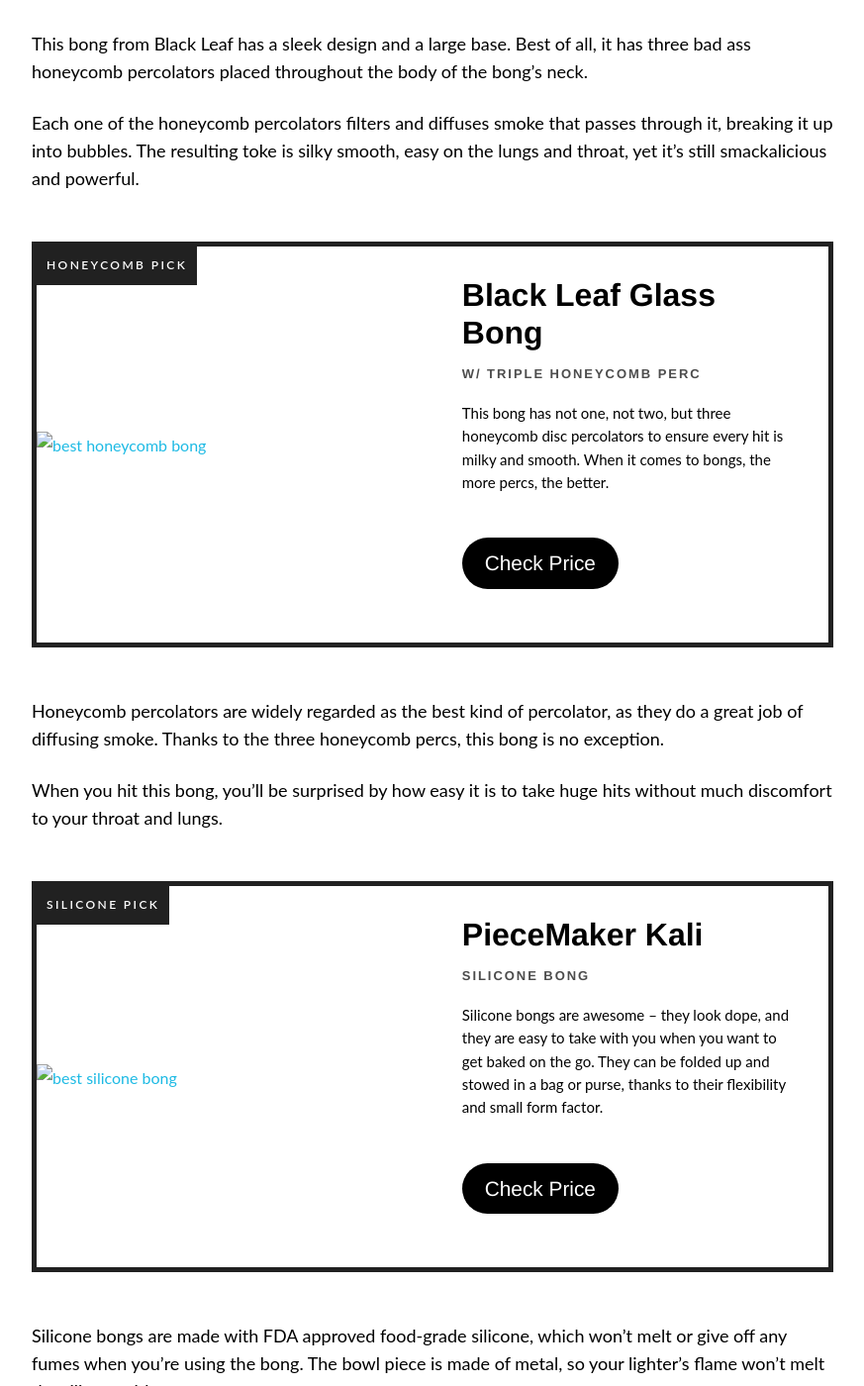
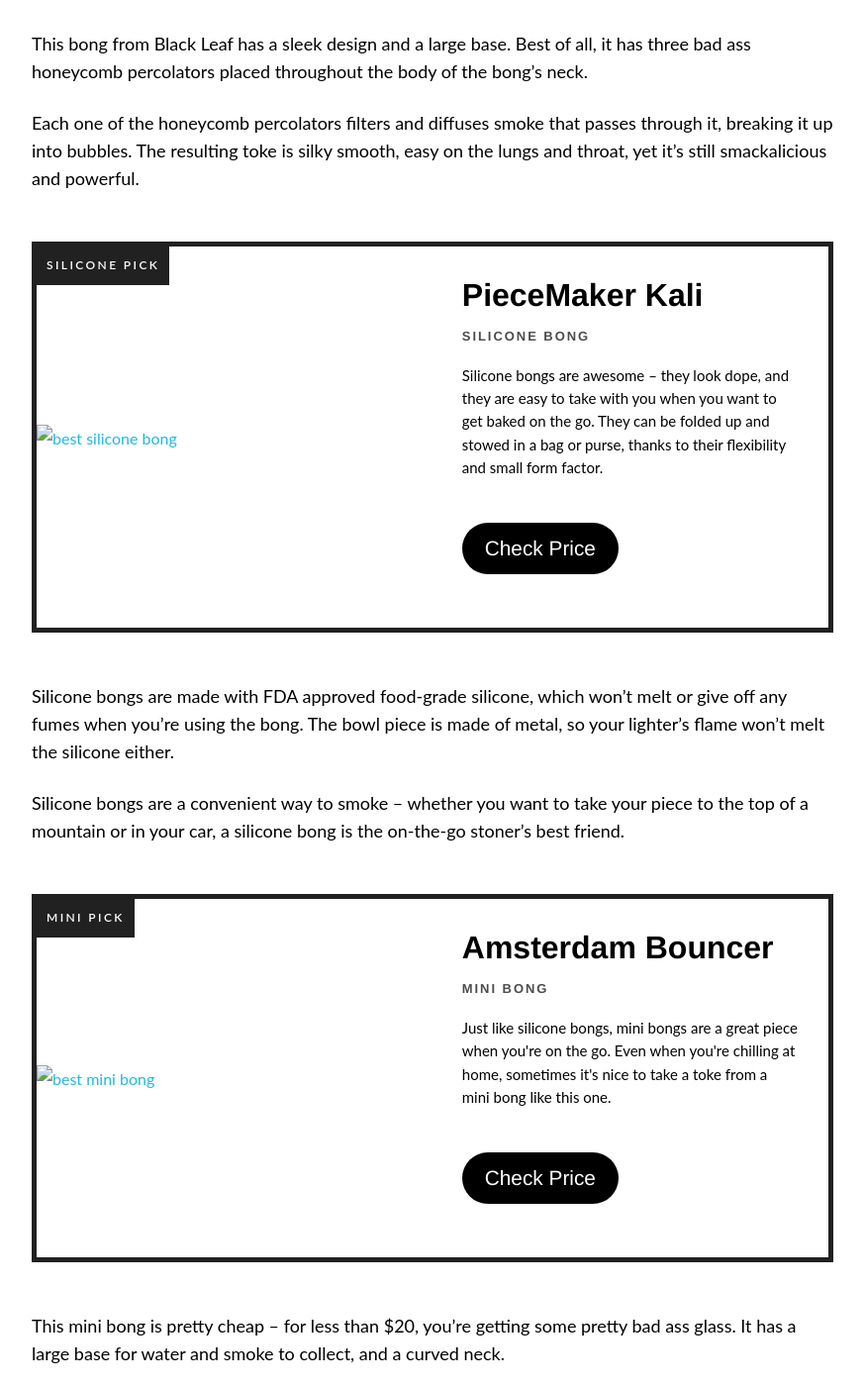
Before and after one commit to smokephisticated/smokephisticated, a Jekyll site: the page built from pages/pieces/bongs/bongs.md, in a window 1280 px wide and 1400 px high, scrolled down 4963 px. Shown: the whole window at 99% size, without its empty margins (64-937 px from the left). Built offline with Jekyll 4.4.1, drawn with Linux system fonts in a browser that asks for light colours; nearby versions of some CDN libraries; comment, search, counter and statistics services are not loaded.

Commit message:
bongs page update

```diff
--- a/pages/pieces/bongs/bongs.md
+++ b/pages/pieces/bongs/bongs.md
@@ -182,27 +182,6 @@
 This bong from Black Leaf has a sleek design and a large base. Best of all, it has three bad ass honeycomb percolators placed throughout the body of the bong's neck.
 
 Each one of the honeycomb percolators filters and diffuses smoke that passes through it, breaking it up into bubbles. The resulting toke is silky smooth, easy on the lungs and throat, yet it's still smackalicious and powerful.
-
-<div id="honeycomb-bong" class="featured-info-box">
-<span>Honeycomb Pick</span>
-<div class="content">
-<div class="img">
-<a target="_blank" href="https://www.grasscity.com/us_en/black-leaf-glass-bong-with-triple-honeycomb-disc-perc-25-5cm.html?nosto=category-top-sellers"><img alt="best honeycomb bong" class="lazyload" data-src="/images/bongs/honeycomb-bong.jpg"></a>
-</div>
-<div class="text">
-<h2 id="percolator-bong">Black Leaf Glass Bong</h2>
-<h3>w/ Triple Honeycomb Perc</h3>
-<p>This bong has not one, not two, but three honeycomb disc percolators to ensure every hit is milky and smooth. When it comes to bongs, the more percs, the better.</p>
-<div class="btn">
-    <a rel="nofollow" target="_blank" id="recommendation" class="cta-button buy-button" href="https://www.grasscity.com/us_en/black-leaf-glass-bong-with-triple-honeycomb-disc-perc-25-5cm.html?nosto=category-top-sellers">Check Price </a>
-</div>
-</div>
-</div>
-</div>
-
-Honeycomb percolators are widely regarded as the best kind of percolator, as they do a great job of diffusing smoke. Thanks to the three honeycomb percs, this bong is no exception.
-
-When you hit this bong, you'll be surprised by how easy it is to take huge hits without much discomfort to your throat and lungs.
 
 <div id="silicone-bong" class="featured-info-box">
 <span>Silicone Pick</span>
```
